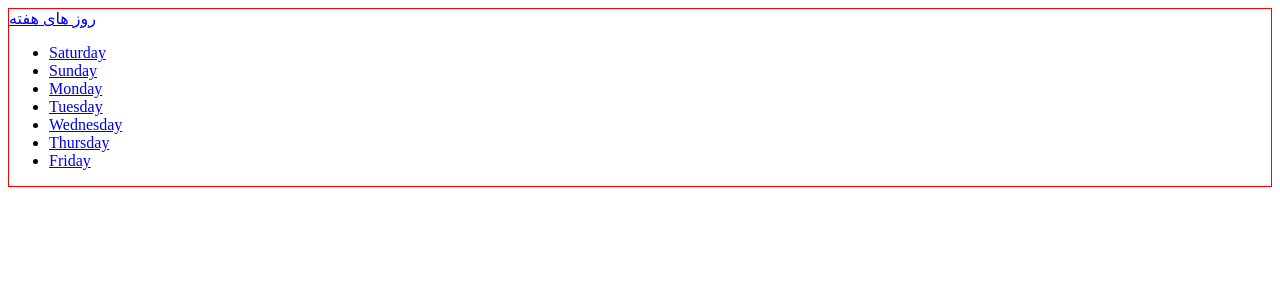
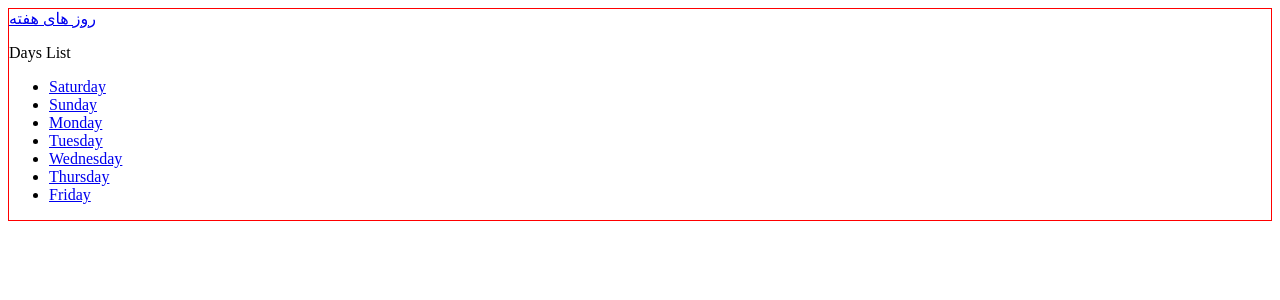
Before and after one commit to mhrnzb/djangoTutorial, a Django app: page /days-of-week/ in a window 1280 px wide. Shown: the top 300 px of the page. Run offline with Django 5.2, Linux system fonts and the light colour scheme.

Commit message:
header.html created and used with include method

```diff
--- a/first/challenges/templates/challenges/challenge.html
+++ b/first/challenges/templates/challenges/challenge.html
@@ -3,7 +3,7 @@
 {% block page_title %} Days info {% endblock  %}
 
 {% block content %}
-{% include "challenges/includes/header.html" %}
+{% include "challenges/includes/header.html" with active_page="days detail" %}
 <h1>{{day|title}} </h1>
 {% if data is not None %}
 <h2>{{data}}</h2>
--- a/first/challenges/templates/challenges/includes/header.html
+++ b/first/challenges/templates/challenges/includes/header.html
@@ -1,5 +1,6 @@
 <header>
     <nav>
-        <a href="/days">روز های هفته </a>
+        <a href="{% url 'days_list' %}">روز های هفته </a>
     </nav>
+    <p>{{active_page|title}}</p>
 </header>
--- a/first/challenges/templates/challenges/index.html
+++ b/first/challenges/templates/challenges/index.html
@@ -2,10 +2,18 @@
 {% block page_title %}Days{% endblock %}
 {% block content %}
 
-{% include "challenges/includes/header.html" %}
+{% include "challenges/includes/header.html" with active_page="days list" %}
 <ul>
     {% for day in days %}
     <li><a href="{% url 'days-of-week' day %}"> {{day | title}}</a></li>
     {% endfor %}
     </ul>
 {% endblock %}
+
+
+
+{% block footer_references %}
+<script>
+console.log("hello")
+</script>
+ {% endblock %}
--- a/first/challenges/urls.py
+++ b/first/challenges/urls.py
@@ -3,7 +3,7 @@ from django.urls import path
 from . import views
 
 urlpatterns = [
-    path('' , views.days_list),
+    path('' , views.days_list , name='days_list'),
     path('<int:day>', views.dynamic_days_by_number),
     path('<str:day>', views.dynamic_days , name='days-of-week'),
 
--- a/first/templates/base.html
+++ b/first/templates/base.html
@@ -4,6 +4,7 @@
     <meta charset="UTF-8">
     <meta name="viewport" content="width=device-width, initial-scale=1.0">
     <title>{% block page_title %} روزهای هفته{% endblock page_title %}</title>
+    {% block header_references %} {% endblock %}
 </head>
 <body>
 <div style="border: 1px solid red ;">
@@ -16,6 +17,6 @@
 </div>
 
 
-
+{% block footer_references %} {% endblock %}
 </body>
 </html>
```
